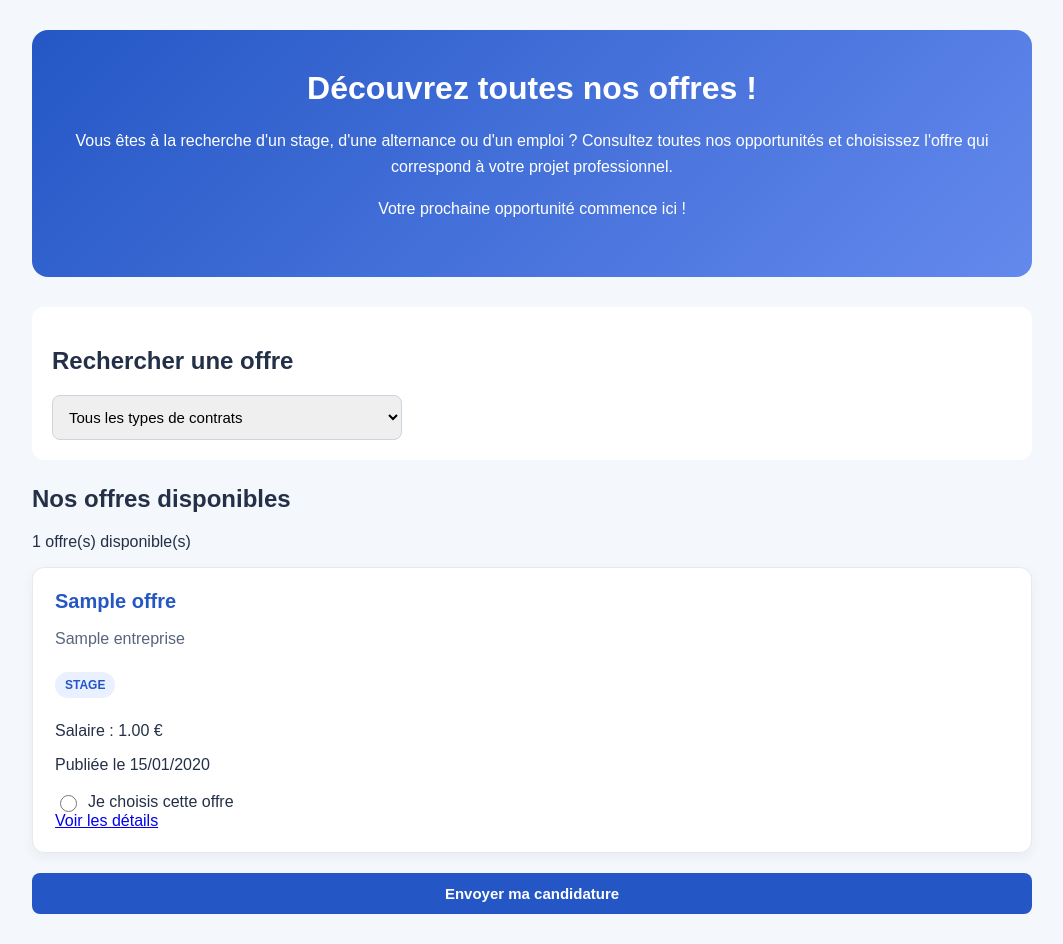
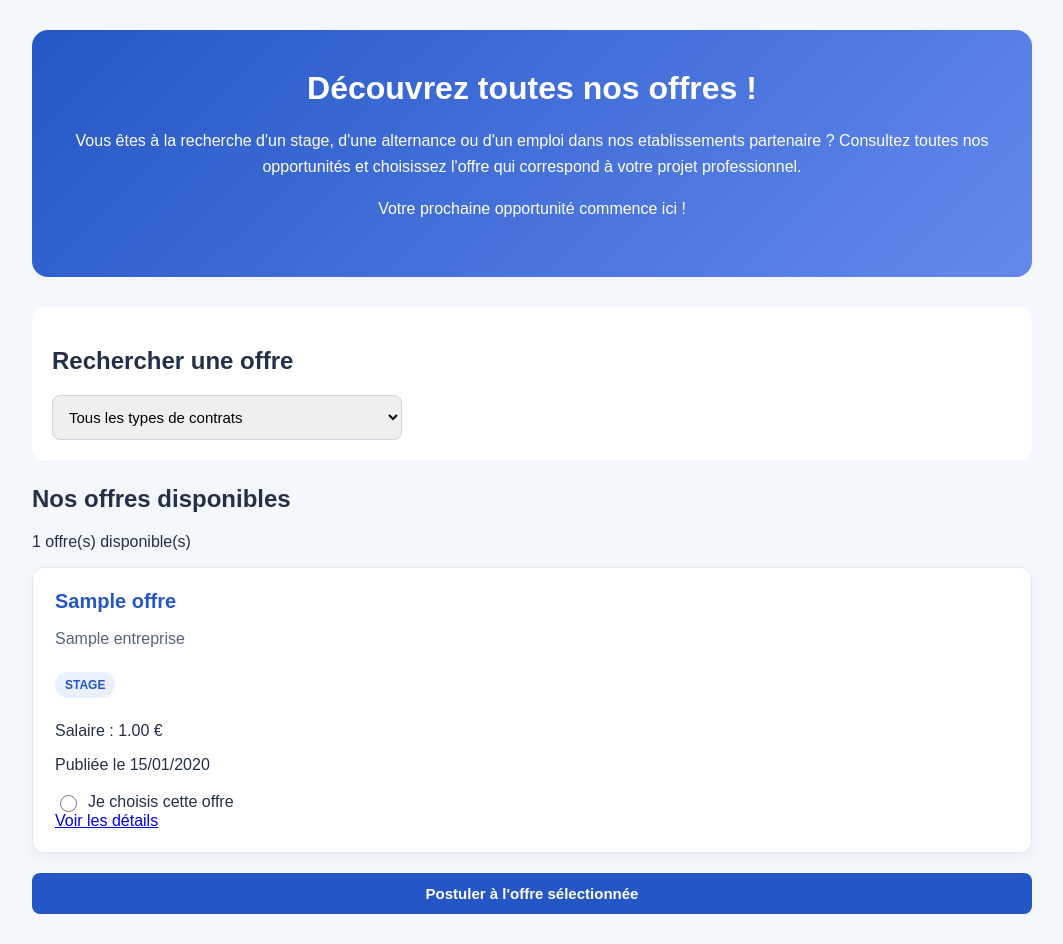
Before and after one commit to mohatopshotta/siteweb, a PHP site: page /pages/offres/index.php in a window 1280 px wide. Shown: the whole page, without its empty margins (108-1171 px from the left). Run offline with PHP 8.4, Linux system fonts and the light colour scheme; tables that the repository leaves empty hold one stand-in row (values such as "Sample post").

Commit message:
correction index.php affichage des offres du groupe et flux de candidature

```diff
--- a/projet/public/pages/offres/index.php
+++ b/projet/public/pages/offres/index.php
@@ -4,12 +4,11 @@ require_once '../../includes/config.php';
 
 $type = $_GET['type'] ?? '';
 $erreur = '';
-$succes = '';
 
 $sql = "SELECT o.id_offre, o.titre, o.type_offre, o.salaire,
-               o.date_publication, e.nom AS entreprise
+               o.date_publication, COALESCE(e.nom, 'Groupe GDH') AS entreprise
         FROM offre o
-        JOIN entreprise e ON e.id_entreprise = o.id_entreprise
+        LEFT JOIN entreprise e ON e.id_entreprise = o.id_entreprise
         WHERE o.etat = 'ouvert'";
 
 $params = [];
@@ -25,36 +24,22 @@ $stmt = $pdo->prepare($sql);
 $stmt->execute($params);
 $offres = $stmt->fetchAll(PDO::FETCH_ASSOC);
 
-// Traitement de la candidature
+// Choix d'une offre dans la liste : on redirige vers sa fiche détaillée,
+// où se trouve le vrai formulaire de candidature (avec lettre de motivation).
 if ($_SERVER['REQUEST_METHOD'] === 'POST') {
     $id_offre = filter_input(INPUT_POST, 'id_offre', FILTER_VALIDATE_INT);
 
     if (!$id_offre) {
-        $erreur = "Veuillez sélectionner une offre avant d'envoyer votre candidature.";
+        $erreur = "Veuillez sélectionner une offre avant de continuer.";
     } else {
-        // Vérifier que l'offre existe et est toujours ouverte
-        $verification = $pdo->prepare(
-            "SELECT id_offre FROM offre
-             WHERE id_offre = ? AND etat = 'ouvert'"
-        );
-        $verification->execute([$id_offre]);
-
-        if ($verification->fetch()) {
-            /*
-             * À compléter :
-             * enregistrer la candidature dans la base de données
-             * lorsque la table et les champs de candidature seront connus.
-             */
-            $succes = "Nous avons reçu votre candidature !";
-        } else {
-            $erreur = "Cette offre n'est plus disponible.";
-        }
+        header("Location: detail.php?id=$id_offre");
+        exit;
     }
 }
 ?>
 
 <!DOCTYPE html>
-<html lang="f
+<html lang="fr">
 <head>
     <meta charset="UTF-8">
     <meta name="viewport" content="width=device-width, initial-scale=1.0">
@@ -200,12 +185,6 @@ if ($_SERVER['REQUEST_METHOD'] === 'POST') {
             border: 1px solid #f5bcbc;
         }
 
-        .succes {
-            color: #176534;
-            background: #e5f8eb;
-            border: 1px solid #a9e3b9;
-        }
-
         .vide {
             padding: 30px;
             text-align: center;
@@ -232,7 +211,7 @@ if ($_SERVER['REQUEST_METHOD'] === 'POST') {
         <h1>Découvrez toutes nos offres !</h1>
         <p>
             Vous êtes à la recherche d'un stage, d'une alternance
-            ou d'un emploi ? Consultez toutes nos opportunités et
+            ou d'un emploi dans nos etablissements partenaire ? Consultez toutes nos opportunités et
             choisissez l'offre qui correspond à votre projet professionnel.
         </p>
         <p>Votre prochaine opportunité commence ici !</p>
@@ -241,12 +220,6 @@ if ($_SERVER['REQUEST_METHOD'] === 'POST') {
     <?php if ($erreur): ?>
         <div class="message erreur" role="alert">
             <?= htmlspecialchars($erreur) ?>
-        </div>
-    <?php endif; ?>
-
-    <?php if ($succes): ?>
-        <div class="message succes" role="status">
-            <?= htmlspecialchars($succes) ?>
         </div>
     <?php endif; ?>
 
@@ -260,7 +233,7 @@ if ($_SERVER['REQUEST_METHOD'] === 'POST') {
                 <?php foreach (['stage', 'alternance', 'cdd', 'cdi'] as $t): ?>
                     <option
                             value="<?= htmlspecialchars($t) ?>"
-                        <?= $type === $t ? 'selected' : '' ?>
+                            <?= $type === $t ? 'selected' : '' ?>
                     >
                         <?= strtoupper($t) ?>
                     </option>
@@ -294,7 +267,7 @@ if ($_SERVER['REQUEST_METHOD'] === 'POST') {
                         </h2>
 
                         <p class="entreprise">
-                             <?= htmlspecialchars($o['entreprise']) ?>
+                            <?= htmlspecialchars($o['entreprise']) ?>
                         </p>
 
                         <span class="badge">
@@ -303,13 +276,13 @@ if ($_SERVER['REQUEST_METHOD'] === 'POST') {
 
                         <?php if ($o['salaire'] !== null && $o['salaire'] !== ''): ?>
                             <p>
-                                 Salaire :
+                                Salaire :
                                 <?= htmlspecialchars((string) $o['salaire']) ?> €
                             </p>
                         <?php endif; ?>
 
                         <p>
-                             Publiée le
+                            Publiée le
                             <?= date('d/m/Y', strtotime($o['date_publication'])) ?>
                         </p>
 
@@ -333,7 +306,7 @@ if ($_SERVER['REQUEST_METHOD'] === 'POST') {
             </div>
 
             <button type="submit" class="bouton">
-                Envoyer ma candidature
+                Postuler à l'offre sélectionnée
             </button>
         </form>
 
```
